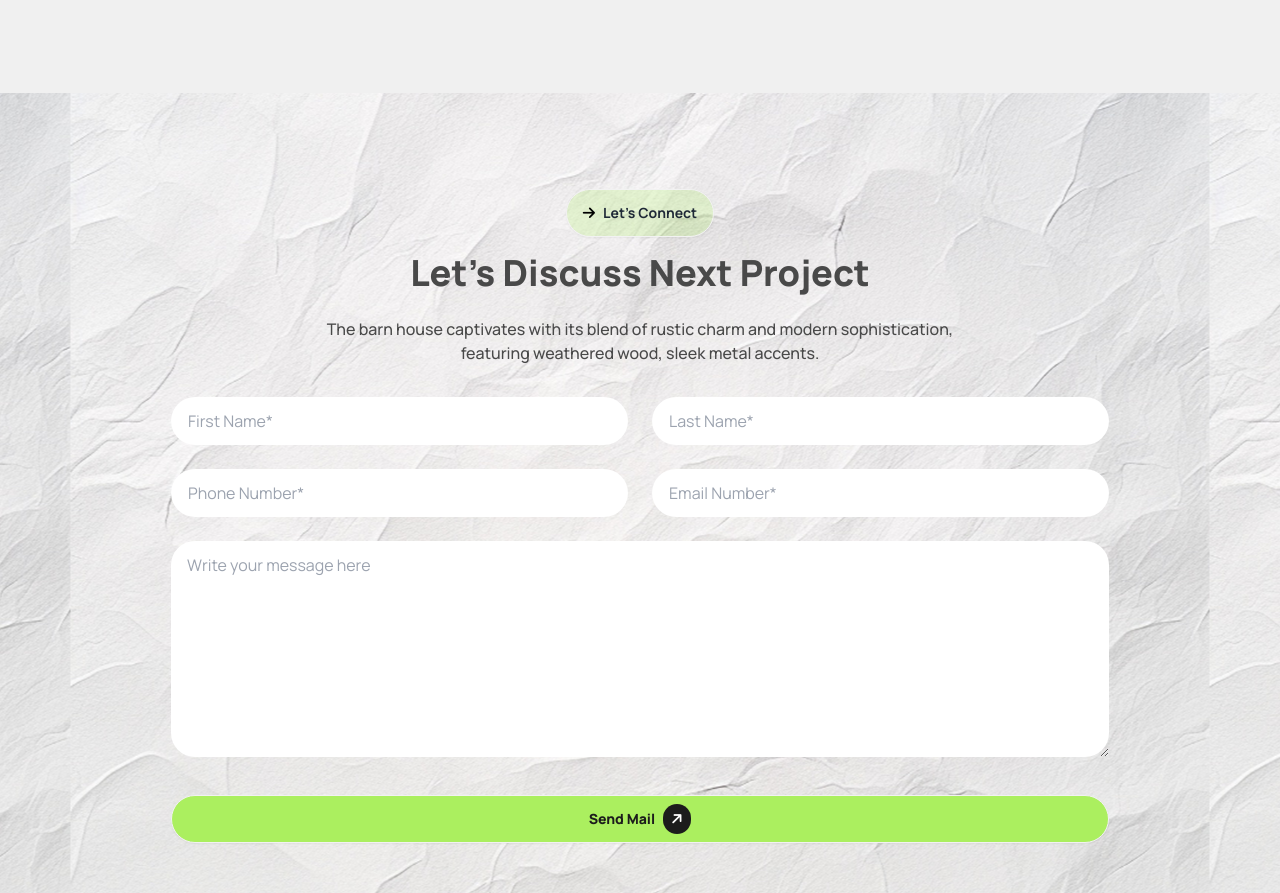
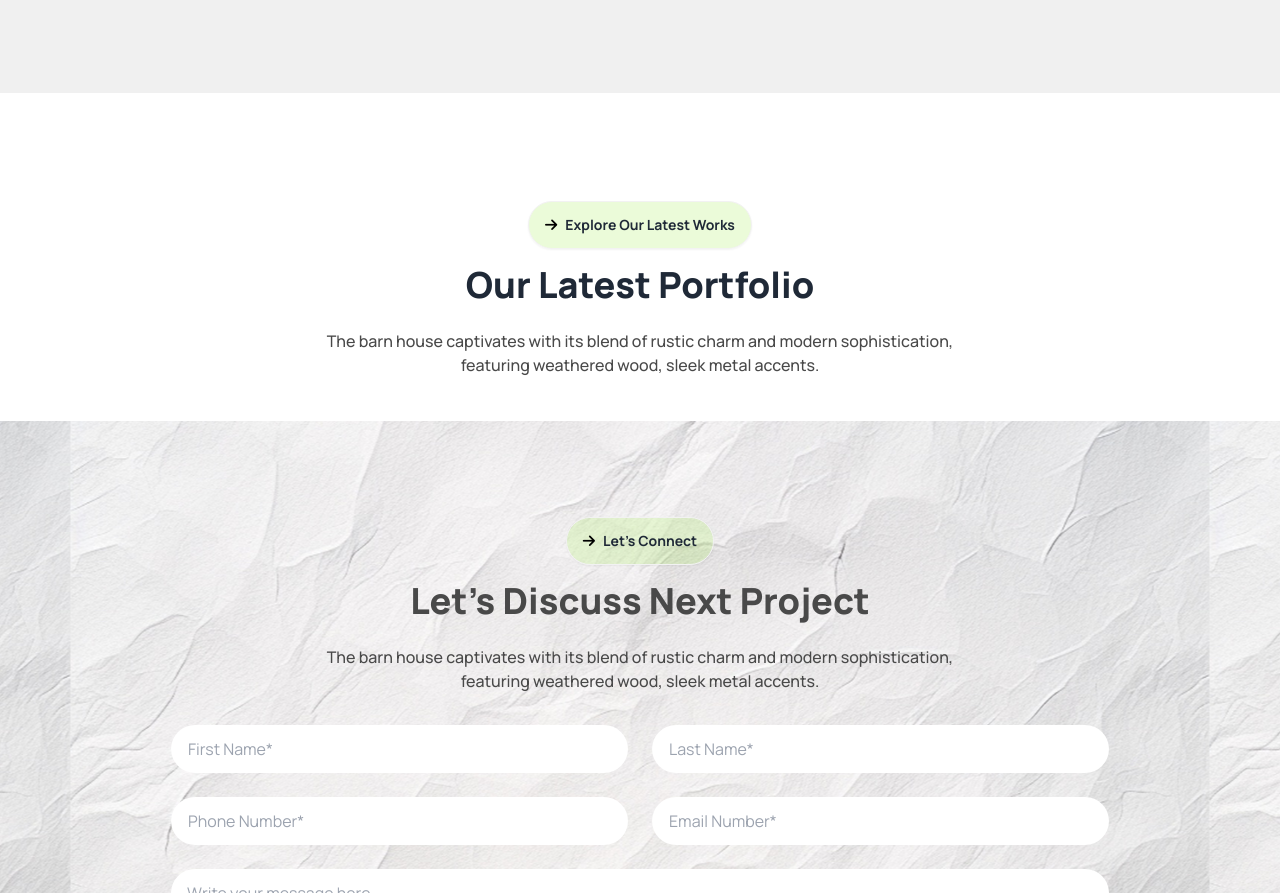
Before and after one commit to aeaseer/Assignment-03, a plain HTML site: page index.html in a window 1280 px wide. Shown: the part 2089-2982 px from the top of the page. Drawn offline with nearby package versions, Linux system fonts and the light colour scheme.

Commit message:
our latest portfolio added

```diff
--- a/index.html
+++ b/index.html
@@ -220,6 +220,37 @@
             </div>
         </div>
     </main>
+
+    <!-- our latest portfolio section -->
+    <section class="bg-[#f0f0f0]">
+        <section class="lg:bg-[#ffffff]">
+            <section class="md:container mx-auto p-3">
+                <div class="lg:pt-24">
+                    <!-- text container -->
+                    <div class="flex justify-center items-center pb-4">
+                        <a class="btn bg-[#acef5f3d] rounded-full">
+                            <div class="rounded-full"><i class="fa-solid fa-arrow-right text-black"></i>
+                            </div>
+                            <div class="font-bold">Explore Our Latest Works</div>
+                        </a>
+                    </div>
+                </div>
+                <h2 class="text-2xl lg:text-4xl text-center font-extrabold">Our Latest Portfolio</h2>
+                <div class="flex justify-center">
+                    <p class="text-center font-medium text-[#494949] lg:w-[678px] pt-4 lg:pt-6 lg:pb-8 p-4">The barn house
+                        captivates with its blend of rustic charm and modern sophistication, featuring weathered wood,
+                        sleek metal accents.
+                    </p>
+                </div>
+
+                <!-- grid container -->
+                 <div>
+
+                 </div>
+            </section>
+        </section>
+    </section>
+
     <!-- lets discuss next project -->
     <div class="bg-[bg-cover bg-center h-screen]" style="background-image: url(images/bg.jpg);">
         <div class="md:container mx-auto px-3 pt-8 lg:pt-24">
```
